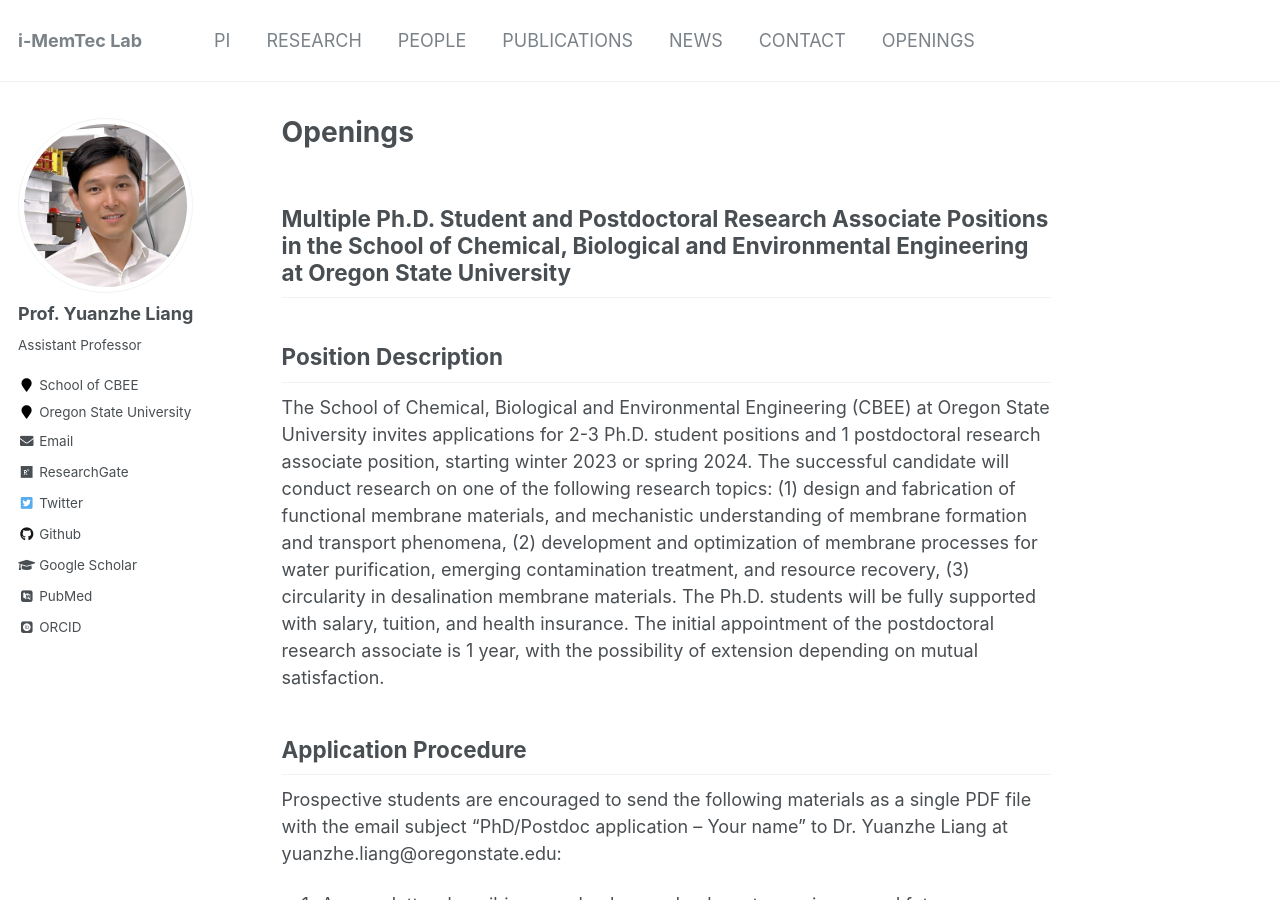
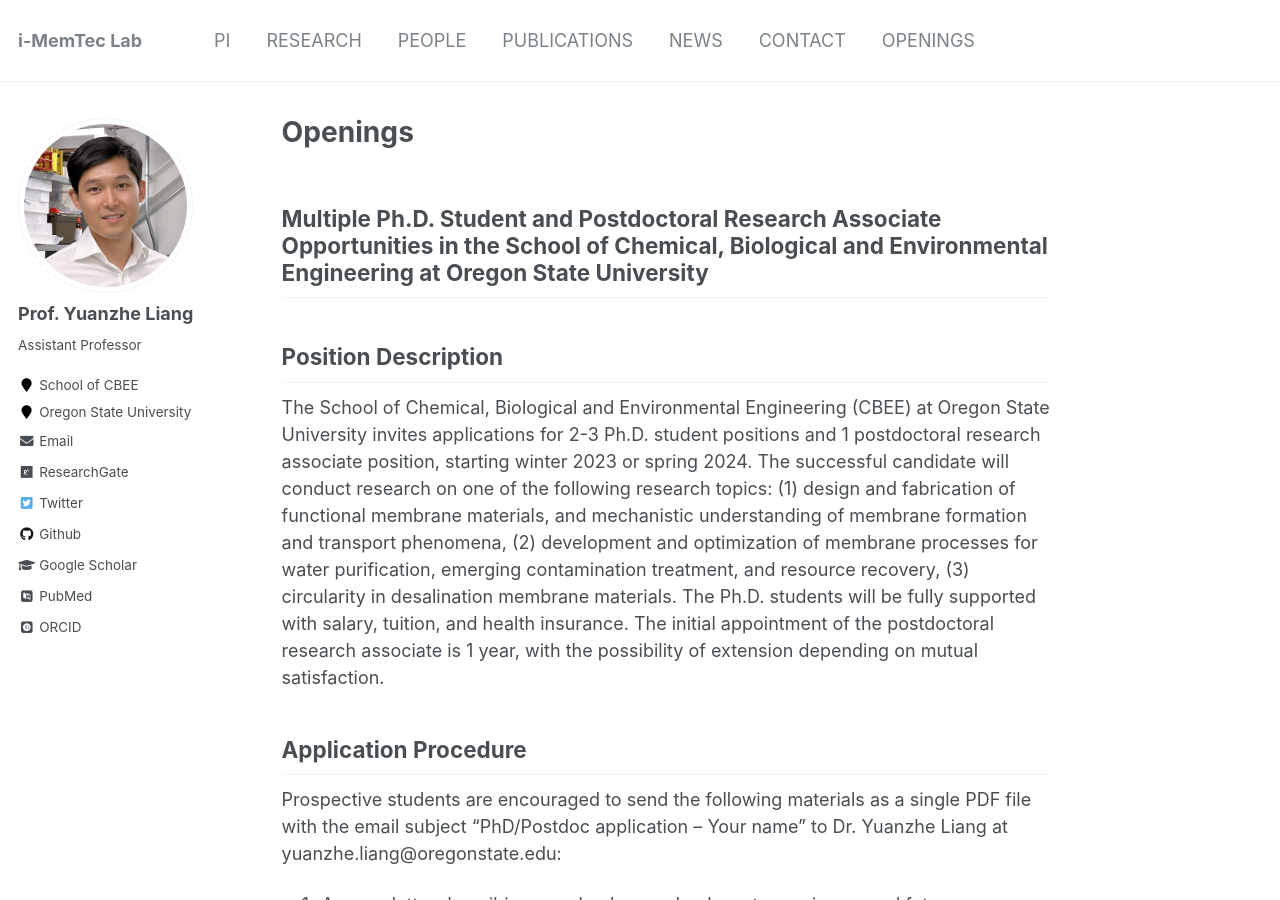
Before and after one commit to yuanzheliang/yuanzheliang.github.io, a Jekyll site: the page built from _pages/openings.md, in a window 1280 px wide and 900 px high. Built offline with Jekyll 4.4.1, drawn with Linux system fonts in a browser that asks for light colours; some web fonts are replaced.

Commit message:
Update openings.md

```diff
--- a/_pages/openings.md
+++ b/_pages/openings.md
@@ -7,7 +7,7 @@ redirect_from:
   - /markdown.html
 ---
 
-## Multiple Ph.D. Student and Postdoctoral Research Associate Positions in the School of Chemical, Biological and Environmental Engineering at Oregon State University
+## Multiple Ph.D. Student and Postdoctoral Research Associate Opportunities in the School of Chemical, Biological and Environmental Engineering at Oregon State University
 
 ## Position Description
 
```
